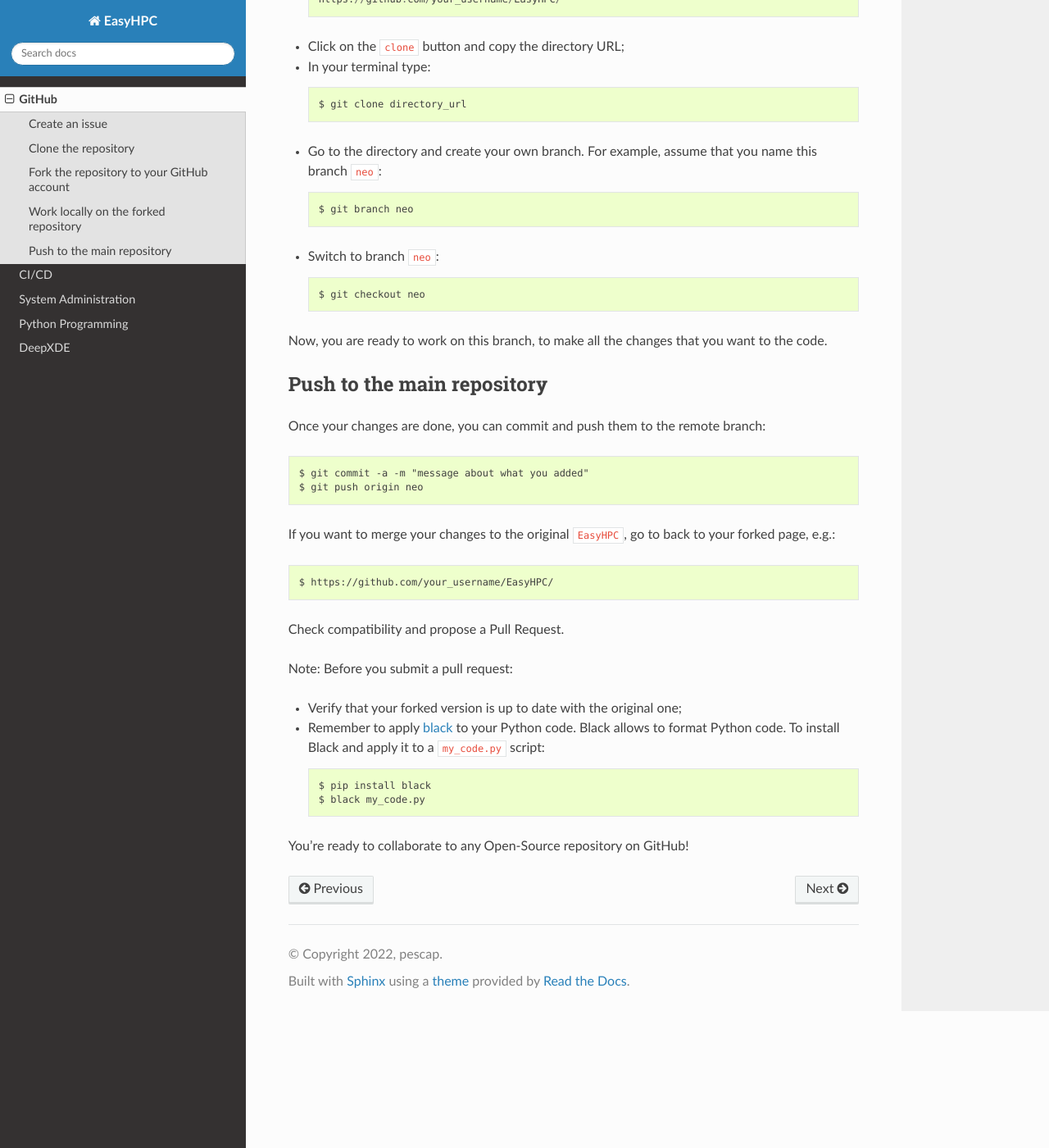
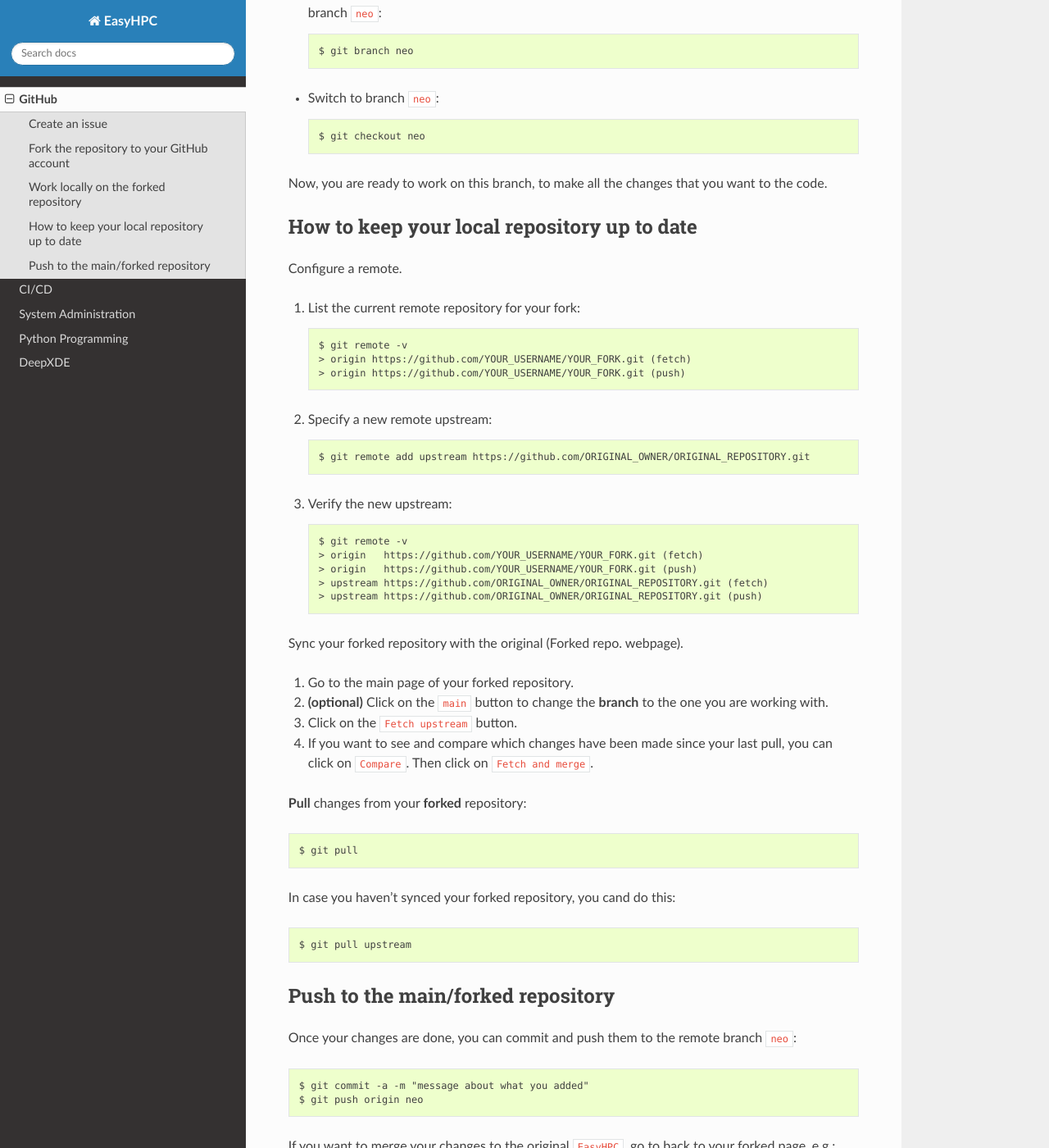
Before and after one commit to pescap/EasyHPC, a Sphinx documentation site: the page built from docs/source/github.rst, in a window 1280 px wide and 1400 px high, scrolled down 1012 px. Shown: the whole window at 82% size. Built offline with Sphinx 7.4.7 and the Read the Docs theme 2.0.0, drawn with Linux system fonts in a browser that asks for light colours; some of the changed text lies outside the part shown.

Commit message:
"Added new section"

```diff
--- a/docs/source/github.rst
+++ b/docs/source/github.rst
@@ -5,7 +5,7 @@ How to collaborate to a repository such as `EasyHPC <https://github.com/pescap/E
 
 Create an issue
 ---------------
-This is very helpful to continue suggesting changes or enhancementes to the code.
+To propose changes or enhancements to the code, it is preferable to use the Issues section.
 
 - Go to the `issues <https://github.com/pescap/EasyHPC/issues>`_ section of the GitHub repository.
 - Click on ``New issue`` button.
@@ -14,23 +14,13 @@ This is very helpful to continue suggesting changes or enhancementes to the code
 
 With this, you successfully added a new issue that every other collaborator can see and comment.
 
-Clone the repository
---------------------
-
-- Run: ::
-
-        $ git clone https://github.com/pescap/EasyHPC
-        $ cd EasyHPC
-        $ pip install -r requirements.txt
 
 Fork the repository to your GitHub account
 ------------------------------------------
 
-- Go to the EasyHPC GitHub directory `(click here) <https://github.com/pescap/EasyHPC>`_;
-
-- Click on the ``Fork`` button on the top-right hand corner of the window;
-
-- Choose where you want to fork EasyHPC;
+- Go to the EasyHPC GitHub directory `(click here) <https://github.com/pescap/EasyHPC>`_.
+- Click on the ``Fork`` button on the top-right hand corner of the window.
+- Choose where you want to fork EasyHPC.
 
 Work locally on the forked repository
 -------------------------------------
@@ -41,7 +31,7 @@ Now that you have forked the repository, you will clone it locally on your compu
 
 	https://github.com/your_username/EasyHPC/
 
-- Click on the ``clone`` button and copy the directory URL;
+- Click on the ``clone`` button and copy the directory URL.
 
 - In your terminal type::
 
@@ -57,10 +47,48 @@ Now that you have forked the repository, you will clone it locally on your compu
 
 Now, you are ready to work on this branch, to make all the changes that you want to the code.
 
-Push to the main repository
----------------------------
+How to keep your local repository up to date
+--------------------------------------------
 
-Once your changes are done, you can commit and push them to the remote branch: ::
+Configure a remote.
+
+1. List the current remote repository for your fork: ::
+
+	$ git remote -v
+	> origin https://github.com/YOUR_USERNAME/YOUR_FORK.git (fetch)
+	> origin https://github.com/YOUR_USERNAME/YOUR_FORK.git (push)
+
+2. Specify a new remote upstream: ::
+
+	$ git remote add upstream https://github.com/ORIGINAL_OWNER/ORIGINAL_REPOSITORY.git
+
+3. Verify the new upstream: ::
+
+	$ git remote -v
+	> origin   https://github.com/YOUR_USERNAME/YOUR_FORK.git (fetch)
+	> origin   https://github.com/YOUR_USERNAME/YOUR_FORK.git (push)
+	> upstream https://github.com/ORIGINAL_OWNER/ORIGINAL_REPOSITORY.git (fetch)
+	> upstream https://github.com/ORIGINAL_OWNER/ORIGINAL_REPOSITORY.git (push)
+
+Sync your forked repository with the original (Forked repo. webpage).
+
+1. Go to the main page of your forked repository.
+2. **(optional)** Click on the ``main`` button to change the **branch** to the one you are working with.
+3. Click on the ``Fetch upstream`` button.
+4. If you want to see and compare which changes have been made since your last pull, you can click on ``Compare``. Then click on ``Fetch and merge``.
+
+**Pull** changes from your **forked** repository: ::
+
+	$ git pull
+
+In case you haven't synced your forked repository, you cand do this: ::
+
+	$ git pull upstream
+
+Push to the main/forked repository
+----------------------------------
+
+Once your changes are done, you can commit and push them to the remote branch ``neo``: ::
 
 $ git commit -a -m "message about what you added"
 $ git push origin neo
@@ -73,7 +101,7 @@ Check compatibility and propose a Pull Request.
 
 Note: Before you submit a pull request:
 
-- Verify that your forked version is up to date with the original one;
+- Verify that your forked version is up to date with the original one.
 - Remember to apply `black <https://pypi.org/project/black/>`_ to your Python code. Black allows to format Python code. To install Black and apply it to a ``my_code.py`` script: ::
 
    	$ pip install black
```
